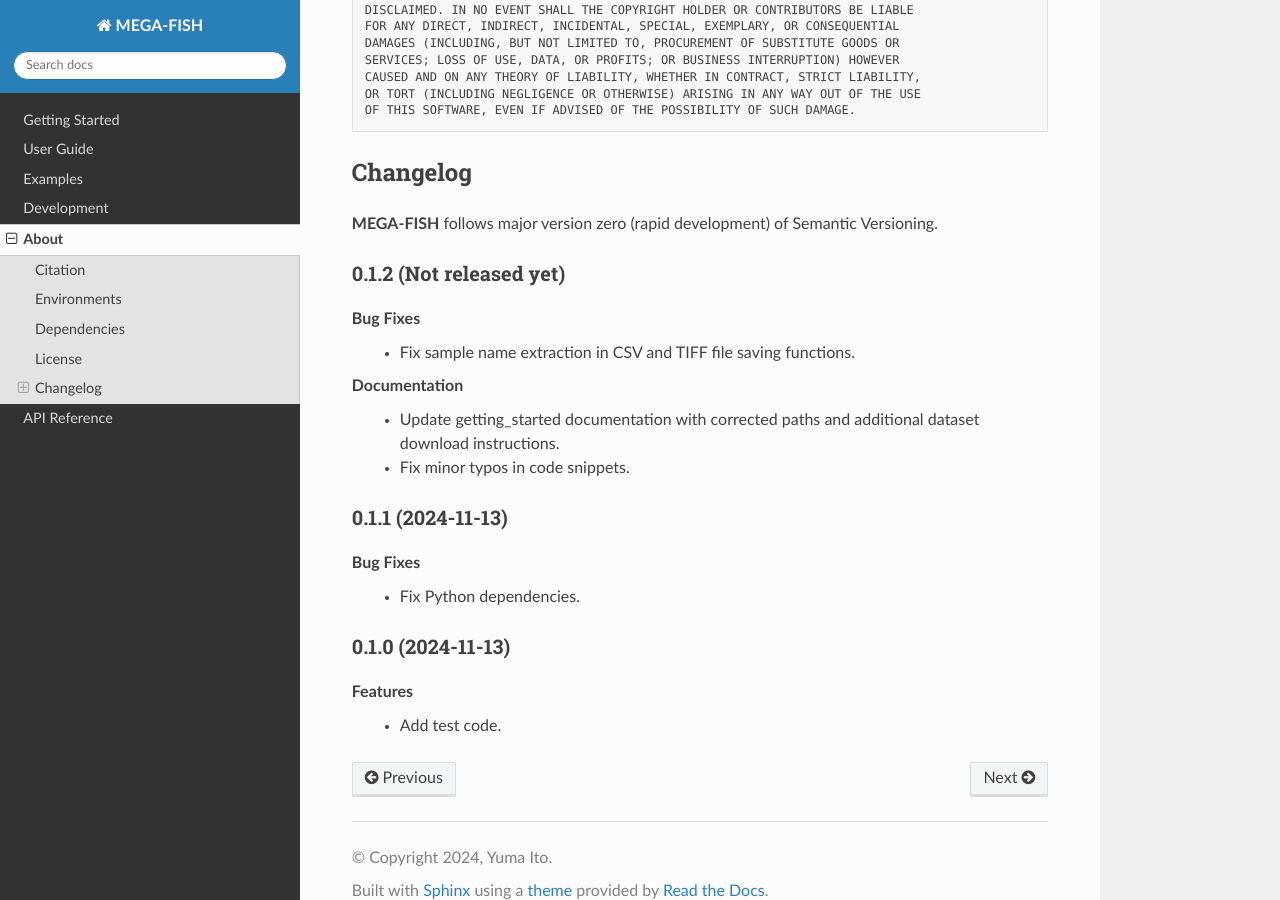
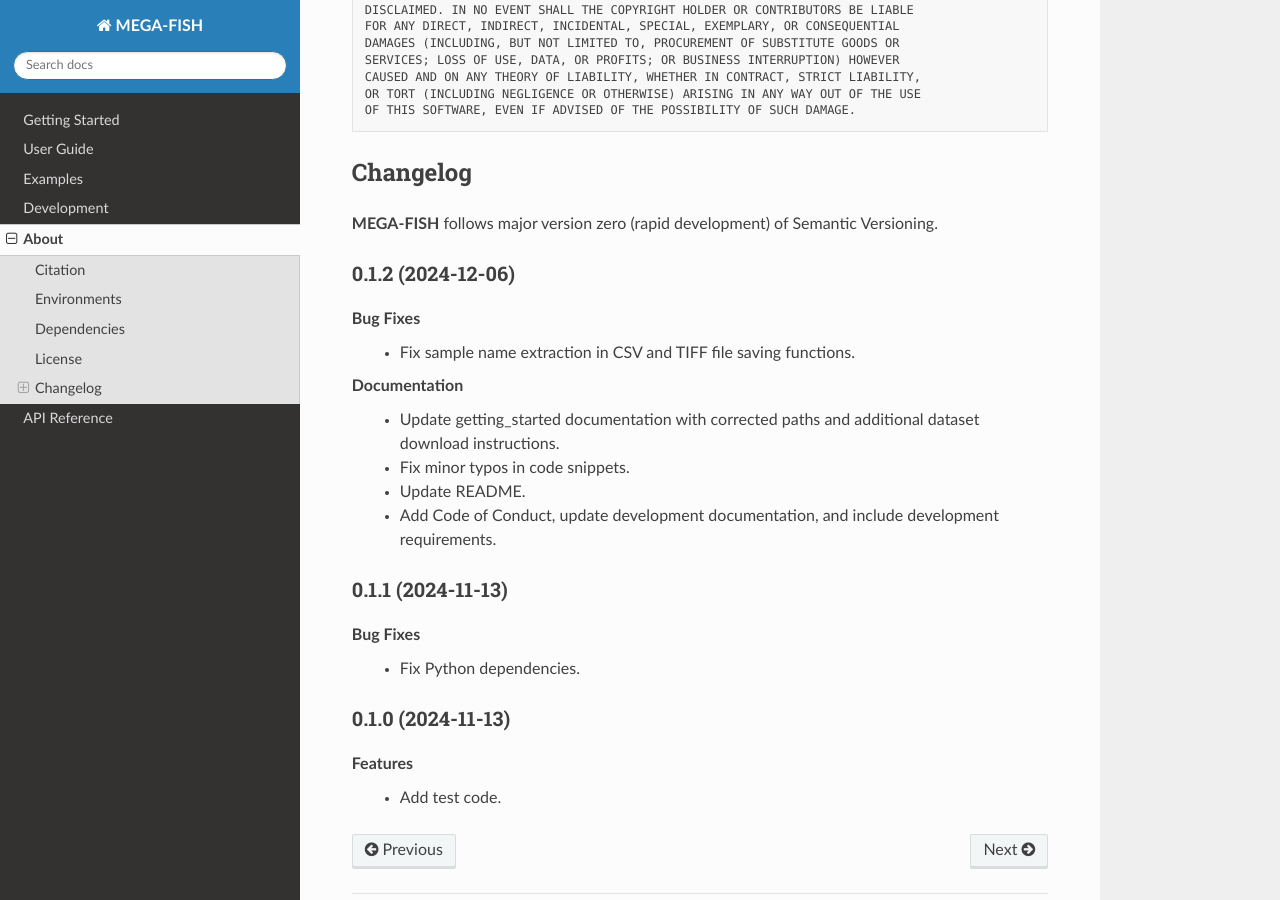
Before and after one commit to yumaitou/megafish, a Sphinx documentation site: the page built from docs/about.rst, in a window 1280 px wide and 900 px high, scrolled down 1516 px. Built offline with Sphinx 7.4.7 and the Read the Docs theme 3.1.0, drawn with Linux system fonts in a browser that asks for light colours.

Commit message:
Bump version to 0.1.2, update documentation, and add development setup instructions

```diff
--- a/docs/about.rst
+++ b/docs/about.rst
@@ -81,7 +81,7 @@ Changelog
 
 **MEGA-FISH** follows major version zero (rapid development) of Semantic Versioning.
 
-0.1.2 (Not released yet)
+0.1.2 (2024-12-06)
 --------------------------
 
 Bug Fixes
@@ -90,6 +90,8 @@ Bug Fixes
 Documentation
   * Update getting_started documentation with corrected paths and additional dataset download instructions.
   * Fix minor typos in code snippets.
+  * Update README.
+  * Add Code of Conduct, update development documentation, and include development requirements.
 
 0.1.1 (2024-11-13)
 ----------------------
--- a/docs/conf.py
+++ b/docs/conf.py
@@ -20,7 +20,7 @@ project = 'MEGA-FISH'
 copyright = '2024, Yuma Ito'
 author = 'Yuma Ito'
 
-version = '0.1.1'
+version = '0.1.2'
 
 # -- General configuration ----------------------------------------------------
 
--- a/docs/develop.rst
+++ b/docs/develop.rst
@@ -12,6 +12,7 @@ If you want to edit the source code, please run as follows:
     git clone https://github.com/yumaitou/megafish.git
     cd megaish
     conda create -n megafish-dev python=3.11
+    conda activate megafish-dev
     pip install -e .
     pip install -r requirement-dev.txt
 
--- a/src/megafish/__init__.py
+++ b/src/megafish/__init__.py
@@ -11,7 +11,7 @@ from . import tif
 from . import seqfish
 from . import napari
 
-__version__ = "0.1.1"
+__version__ = "0.1.2"
 
 __all__ = ["load", "decode", "process", "register", "segment",
            "seqif", "utils", "view", "tif", "seqfish", "napari", "config",
```
